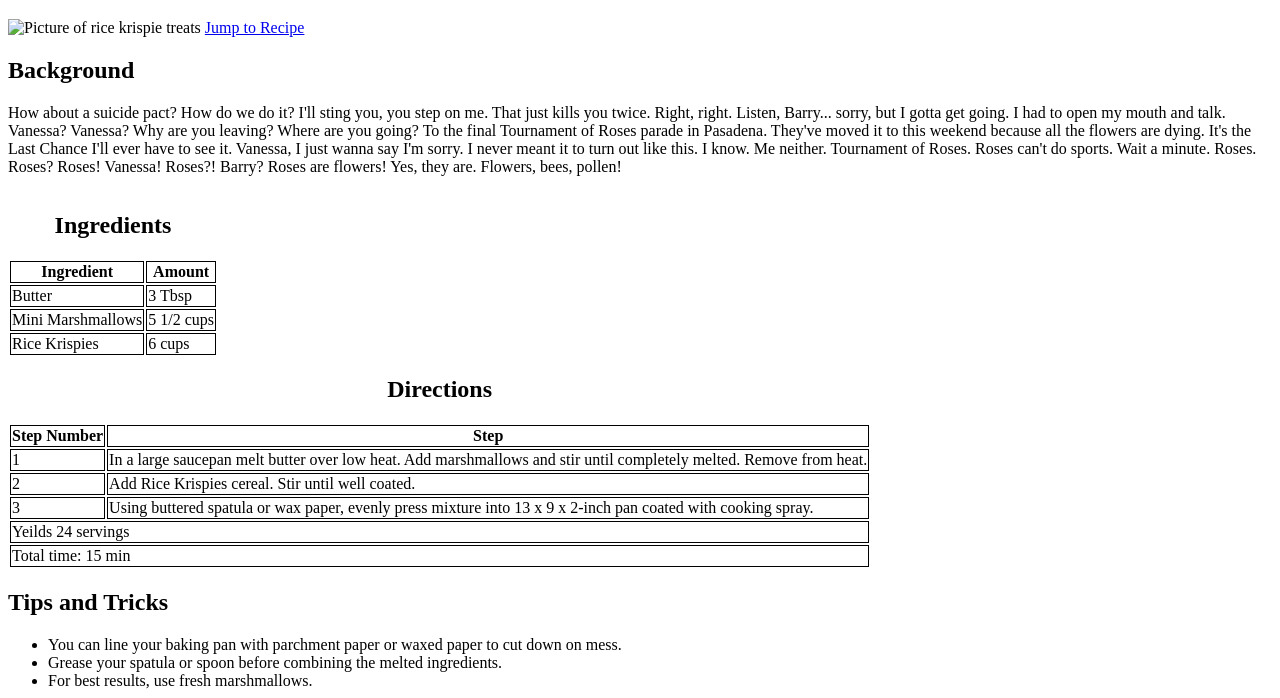
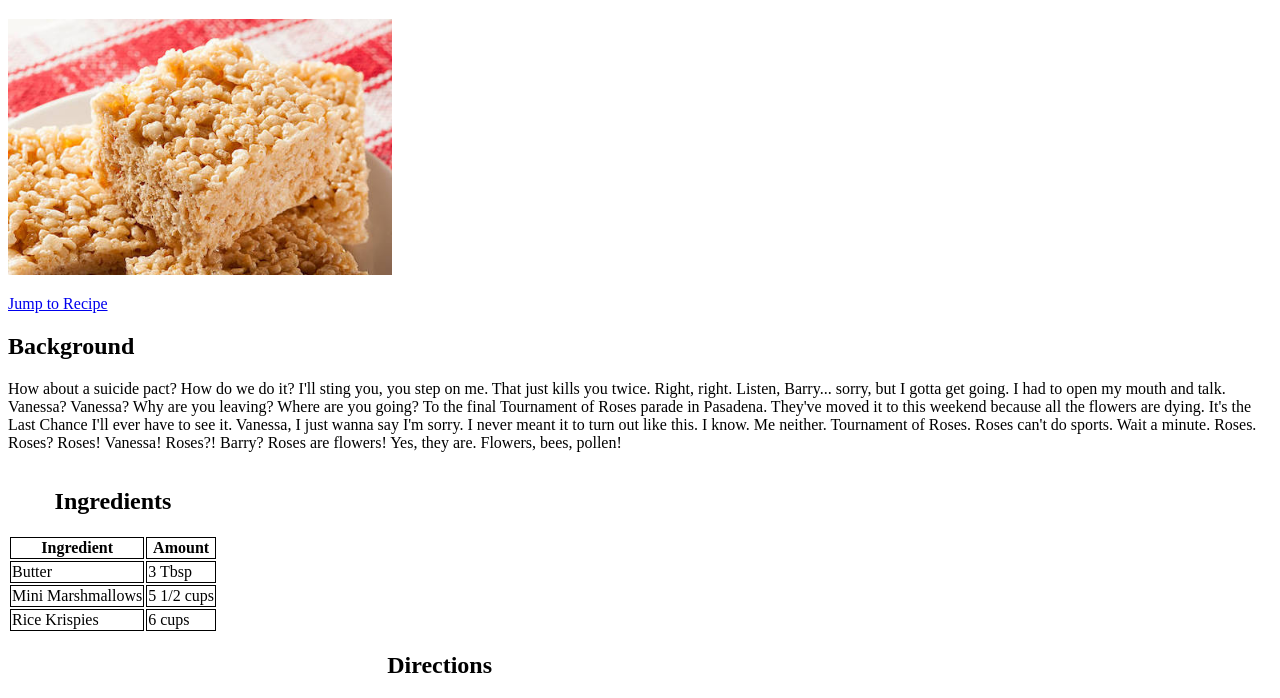
Before and after one commit to catey-wrong/catey-wrong.github.io, a plain HTML site: page recipes/recipe2.html in a window 1280 px wide. Shown: the part 61-759 px from the top of the page. Drawn offline with Linux system fonts and the light colour scheme; no server answers.

Commit message:
image addition

```diff
--- a/recipes/recipe2.html
+++ b/recipes/recipe2.html
@@ -7,15 +7,15 @@
     <body>
         <h1>Rice Krispie Treats</h1>
 
-	<img src=RiceKrispie.jpg
+	<img src="../image/RiceKrispie.jpg"
                   alt="Picture of rice krispie treats"
-                  srcset="image/SmallKrispie.jpg 480w,
-                          image/MedKrispie.jpg 800w,
-                          image/LargeKrispie.jpg 1200w"
+                  srcset="../image/SmallKrispie.jpg 480w,
+                          ../image/MedKrispie.jpg 800w,
+                          ../image/LargeKrispie.jpg 1200w"
                   sizes="(max-width: 480px) 95vw,
                          (max-width: 800px) 45vw,
                          30vw">
-
+<p></p>
         <a href="#InstructionHeader">Jump to Recipe</a>
         <h2> Background </h2>
         <p> How about a suicide pact?
```
